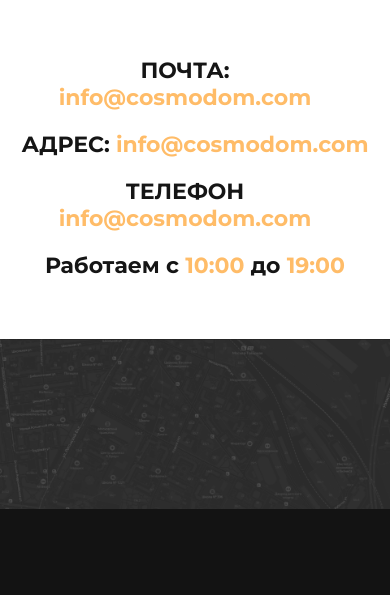
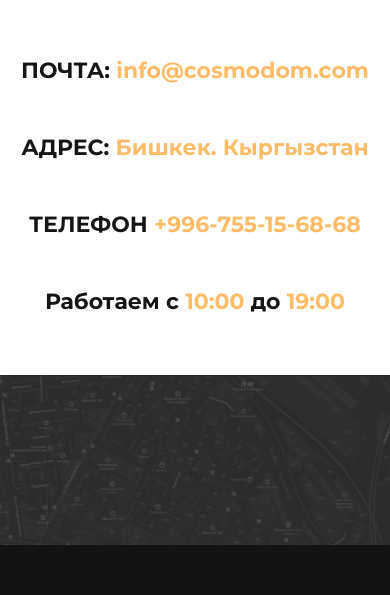
Before and after one commit to aytmamatov/cosmodom, a website: page pages/contacts.html in a window 390 px wide. Shown: the part 249-844 px from the top of the page. Drawn offline with nearby package versions, Linux system fonts and the light colour scheme.

Commit message:
added indents for links in contacts

```diff
--- a/pages/contacts.html
+++ b/pages/contacts.html
@@ -51,11 +51,11 @@
             >
             <span class="contacts__text contacts__address"
               >Адрес:
-              <a href="#" class="contacts__link"> info@cosmodom.com</a></span
+              <a href="#" class="contacts__link"> Бишкек. Кыргызстан </a></span
             >
             <span class="contacts__text contacts__phone"
               >Телефон
-              <a href="#" class="contacts__link"> info@cosmodom.com</a></span
+              <a href="#" class="contacts__link"> +996-755-15-68-68</a></span
             >
             <span class="contacts__text contacts__work"
               >Работаем с <span class="contacts__link">10:00</span> до
@@ -65,7 +65,7 @@
         </div>
       </div>
       <div class="map">
-        <img src="../img/contacts/map.jpg" alt="map">
+        <img src="../img/contacts/map.jpg" alt="map" />
       </div>
       <footer class="footer">
         <div class="container footer__container">
--- a/sass/common/_contacts.sass
+++ b/sass/common/_contacts.sass
@@ -15,6 +15,16 @@
       flex-wrap: wrap
     @include media($width-md)
       flex-direction: column
+  &__email, &__phone
+    margin-right: 100px
+    @include media($width-lg)
+      margin-right: 20px
+    @include media($width-md)
+      margin-right: 0
+  &__email
+    margin-bottom: 68px
+    @include media($width-hamburger)
+      margin-bottom: 20px
   &__text
     display: inline-block
     font-size: var(--font-size-md)
@@ -22,22 +32,15 @@
     font-weight: 700
     text-transform: uppercase
     margin-bottom: 20px
-    margin-right: 20px
     @include media($width-hamburger)
       font-size: var(--font-size-sm)
     @include media($width-md)
+      margin-right: 20px
       text-align: center
       margin-right: 0
+      margin-bottom: 50px
       &:last-child
         margin-bottom: 0
-  &__email, &__phone
-    margin-right: 100px
-    @include media($width-lg)
-      margin-right: 20px
-  &__email
-    margin-bottom: 68px
-    @include media($width-hamburger)
-      margin-bottom: 20px
   &__work
     text-transform: none
   &__link
```
Also changed, not shown: css/style.css, 1 other file.
